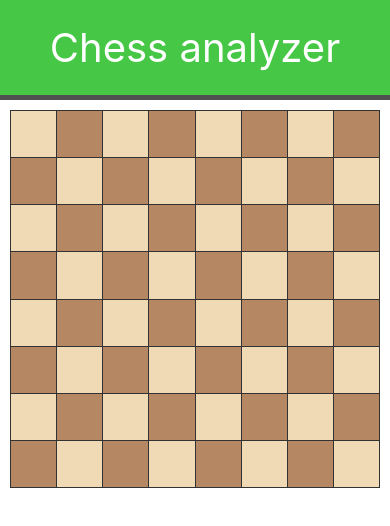
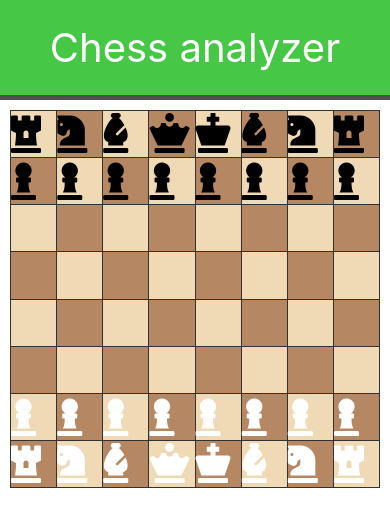
Before and after one commit to Torsteinws/chess-analyzer-app, a React Native app: screen / in a window 390 px wide. Shown: the top 526 px of the page. Built offline with nearby package versions, Linux system fonts and the light colour scheme.

Commit message:
Added chess icons

```diff
--- a/components/ChessBoard.js
+++ b/components/ChessBoard.js
@@ -8,19 +8,56 @@ import {
     StatusBar,
     Dimensions
 } from 'react-native';
+import Icon from "react-native-vector-icons/FontAwesome5"
 
 const ChessBoard = (props)  => {
 
     let [piecePlacement, setPiecePlacement] = useState
     ([
+        [
+            <Rook   color="black"/>,
+            <Knight color="black"/>,
+            <Bishop color="black"/>,
+            <Queen  color="black"/>,
+            <King   color="black"/>,
+            <Bishop color="black"/>,
+            <Knight color="black"/>,
+            <Rook   color="black"/>
+        ],
+        [
+            <Pawn color="black"/>,
+            <Pawn color="black"/>,
+            <Pawn color="black"/>,
+            <Pawn color="black"/>,
+            <Pawn color="black"/>,
+            <Pawn color="black"/>,
+            <Pawn color="black"/>,
+            <Pawn color="black"/>
+        ],
         [ null, null, null, null, null, null, null, null],
         [ null, null, null, null, null, null, null, null],
         [ null, null, null, null, null, null, null, null],
         [ null, null, null, null, null, null, null, null],
-        [ null, null, null, null, null, null, null, null],
-        [ null, null, null, null, null, null, null, null],
-        [ null, null, null, null, null, null, null, null],
-        [ null, null, null, null, null, null, null, null]
+        [
+            <Pawn color="white"/>,
+            <Pawn color="white"/>,
+            <Pawn color="white"/>,
+            <Pawn color="white"/>,
+            <Pawn color="white"/>,
+            <Pawn color="white"/>,
+            <Pawn color="white"/>,
+            <Pawn color="white"/>
+        ],
+        [
+            <Rook   color="white"/>,
+            <Knight color="white"/>,
+            <Bishop color="white"/>,
+            <Queen  color="white"/>,
+            <King   color="white"/>,
+            <Bishop color="white"/>,
+            <Knight color="white"/>,
+            <Rook   color="white"/>
+        ]
     ])
 
     return (
@@ -44,9 +81,7 @@ const Board = ({squares}) => {
                         gridBorders.square,
                         (colIndex + rowIndex)% 2 == 0 ? bacgroundColor.even : bacgroundColor.odd
                     ]}>
-                    <Text>
-                        {/* {`(${rowIndex},${colIndex})`} */}
-                    </Text>
+                    {col}
                 </View>
             ))}
         </View>
@@ -122,6 +157,58 @@ const CalculateSquareSize = () => {
     return runTimeStyle
 }
 
+const pieceStyle = StyleSheet.create({
+    rotate: {
+        transform: [{rotateX: "180deg"}]
+    }
+})
 
+const Pawn = ({color}) => {
+    return (
+        <>
+            <Icon name="chess-pawn" color={color} size={40}/>
+        </>
+    )
+}
+
+const Rook = ({color}) => {
+    return (
+        <>
+            <Icon name="chess-rook" color={color} size={40}/>
+        </>
+    )
+}
+
+const Knight = ({color}) => {
+    return (
+        <>
+            <Icon name="chess-knight" color={color} size={40}/>
+        </>
+    )
+}
+
+const Bishop = ({color}) => {
+    return (
+        <>
+            <Icon name="chess-bishop" color={color} size={40}/>
+        </>
+    )
+}
+
+const Queen = ({color}) => {
+    return (
+        <>
+            <Icon name="chess-queen" color={color} size={40}/>
+        </>
+    )
+}
+
+const King = ({color}) => {
+    return (
+        <>
+            <Icon name="chess-king" color={color} size={40}/>
+        </>
+    )
+}
 
 export default ChessBoard;
--- a/package.json
+++ b/package.json
@@ -11,7 +11,8 @@
   },
   "dependencies": {
     "react": "16.11.0",
-    "react-native": "0.62.2"
+    "react-native": "0.62.2",
+    "react-native-vector-icons": "^6.6.0"
   },
   "devDependencies": {
     "@babel/core": "^7.6.2",
```
Also changed, not shown: 23 other files (tests, documents, lock files or other folders).
